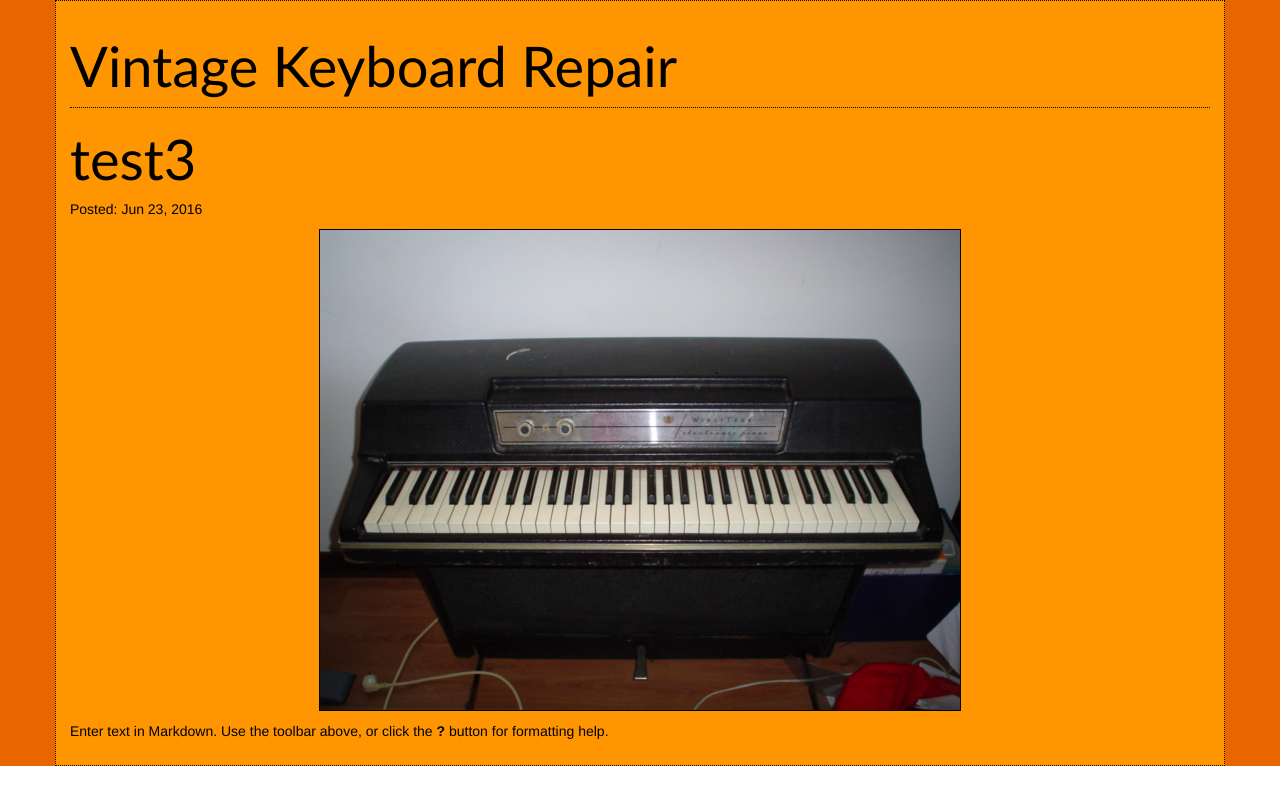
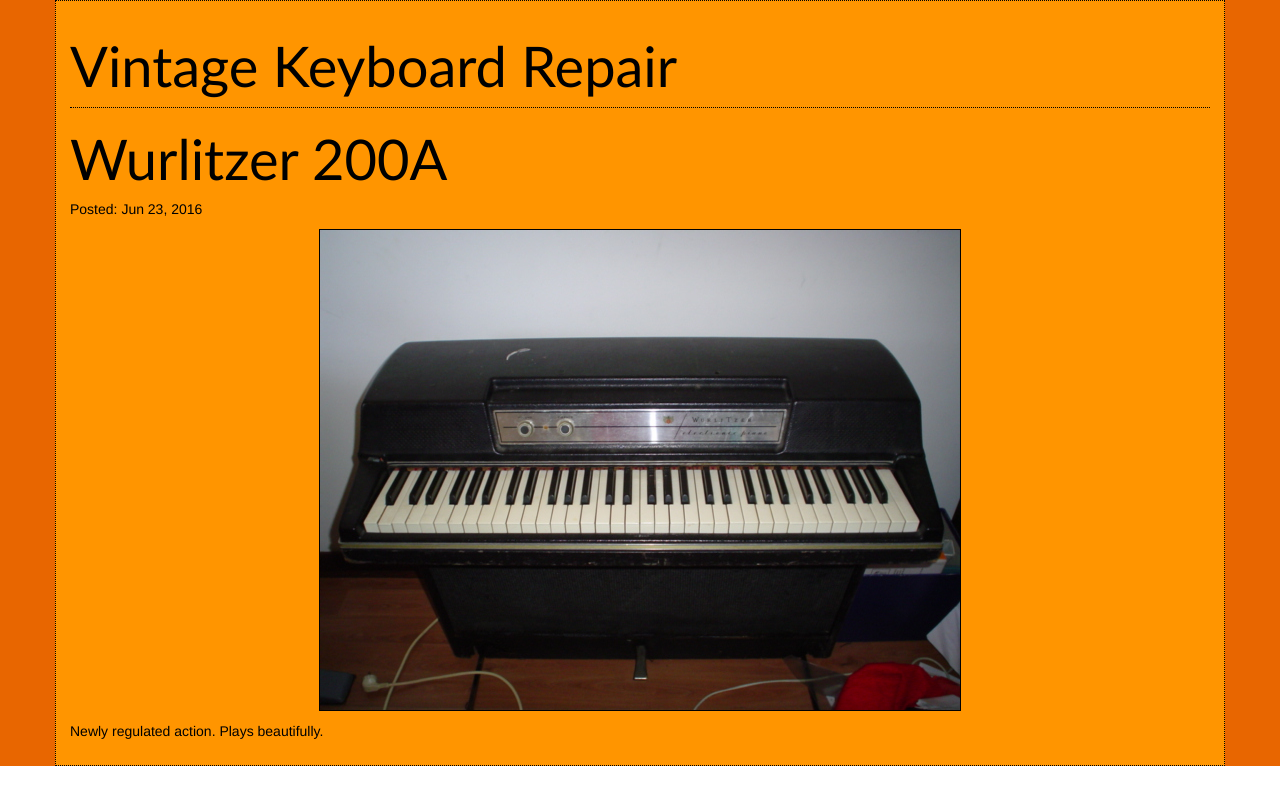
Before and after one commit to fogg4444/vintage_Keyboard_Repair_homeage, a Jekyll site: the page built from _posts/forsale/2016-06-23-test3.md, in a window 1280 px wide. Shown: the top 805 px of the page. Built offline with Jekyll 4.4.1, drawn with Linux system fonts in a browser that asks for light colours.

Commit message:
Updated 2016-06-23-test3.md

```diff
--- a/_posts/forsale/2016-06-23-test3.md
+++ b/_posts/forsale/2016-06-23-test3.md
@@ -2,9 +2,9 @@
 categories: forsale
 layout: forsale
 published: true
-title: test3
+title: Wurlitzer 200A
 ---
 
 ![DSC01108.JPG]({{site.baseurl}}/assets/images/DSC01108.JPG)
 
-Enter text in [Markdown](http://daringfireball.net/projects/markdown/). Use the toolbar above, or click the **?** button for formatting help.
+Newly regulated action. Plays beautifully.
```
